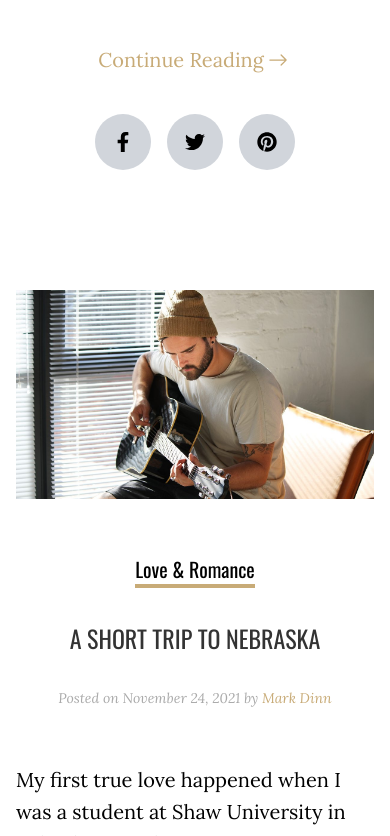
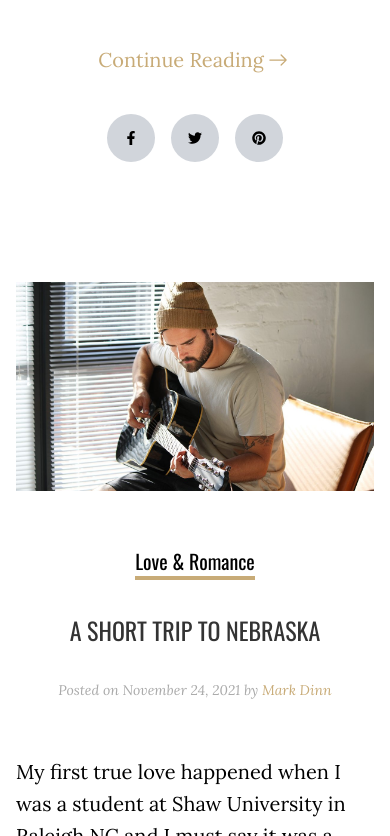
Before and after one commit to statichunt/techfeed-nextjs, a Next.js app: page / in a window 390 px wide. Shown: the part 1388-2224 px from the top of the page. Built offline with nearby package versions, Linux system fonts and the light colour scheme.

Commit message:
modify all responsive

```diff
--- a/component/FilterData.js
+++ b/component/FilterData.js
@@ -9,7 +9,7 @@ export default function FilterData({value}) {
 
     return (
         <>
-         <div className="my-20">
+         <div className="sm:my-20 my-10">
          <div className="heading text-center text-4xl tracking-tight my-5 font-normal cursor-default"><h1>SIMILAR POST</h1></div>
           <div className="sm:flex sm:flex-wrap">
 
--- a/component/NavMenu/DropDownMenu.js
+++ b/component/NavMenu/DropDownMenu.js
@@ -76,7 +76,7 @@ const DropDownMenu = ({isOpen, toggle}) => {
                 </ul> */}
 
 
-<ul className="block  py-4 transition-transform duration-500 ease-in-out">
+<ul className="block  py-4 animate-nav-animate">
 
                  { NavElement.map(data=><li className="p-3 navItem relative"  onClick={data.menu!="Pages"? toggle:undefined}
                    key={data.link}><Link href={data.link}><a className=" block" onClick={()=>{data.submenu[0].page!="" && setDropDown(!isDropdown) }} >{data.menu}</a></Link>
--- a/component/Post.js
+++ b/component/Post.js
@@ -98,11 +98,14 @@ const Post = ({ value, page }) => {
                                         IconData.slice(0,3).map(i=><div key={i.shareLink} className=''>
                                             <Link href={`${i.shareLink}+https://lifistyle-blog.vercel.app/${data.slug}`}>
                                                 <a target="_blank" rel='noflow' className={`
-                                                                     w-14
-                                                                    h-14
+                                                                     md:w-14
+                                                                    md:h-14
+                                                                    w-12
+                                                                    h-12
                                                                     rounded-full
                                                                     mx-2
-                                                                    text-xl
+                                                                    md:text-xl
+                                                                    text-sm
                                                                     bg-gray-300
                                                                     flex
                                                                     justify-center
--- a/styles/Home.module.css
+++ b/styles/Home.module.css
@@ -20,6 +20,7 @@ line-height: 30px;
 }
 .content blockquote{
   border-left: 5px solid rgb(202, 194, 194);
+  font-size: 22px;
 }
 .content blockquote p{
   margin-left: 20px;
--- a/styles/globals.css
+++ b/styles/globals.css
@@ -25,8 +25,8 @@
      w-full
      md:max-w-720
      lg:max-w-980
-     sm:max-w-620
-     xl:max-w-1220
+     sm:max-w-600
+     xl:max-w-1200
 
      flex
      justify-center
--- a/tailwind.config.js
+++ b/tailwind.config.js
@@ -91,11 +91,14 @@ module.exports = {
         'blog-width':'33.33%'
       },
       maxWidth: {
-        "620":"620px",
+        "600":"600px",
         "720":"720px",
         "980":"980px",
-        "1220":"1220px"
+        "1200":"1200px"
 
+      },
+      animation: {
+        'nav-animate': 'al 1s ease-out',
       }
 
     },
```
Also changed, not shown: 1 other file (tests, documents, lock files or other folders).
